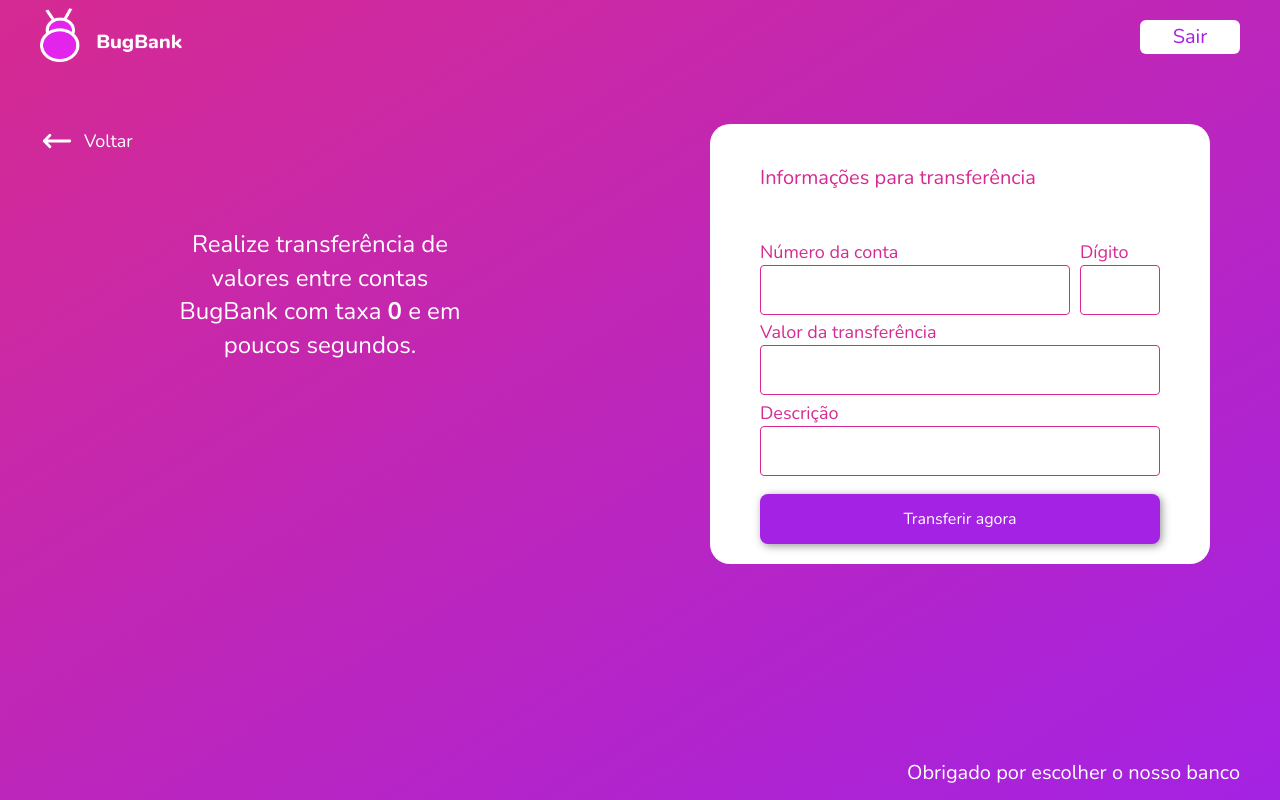
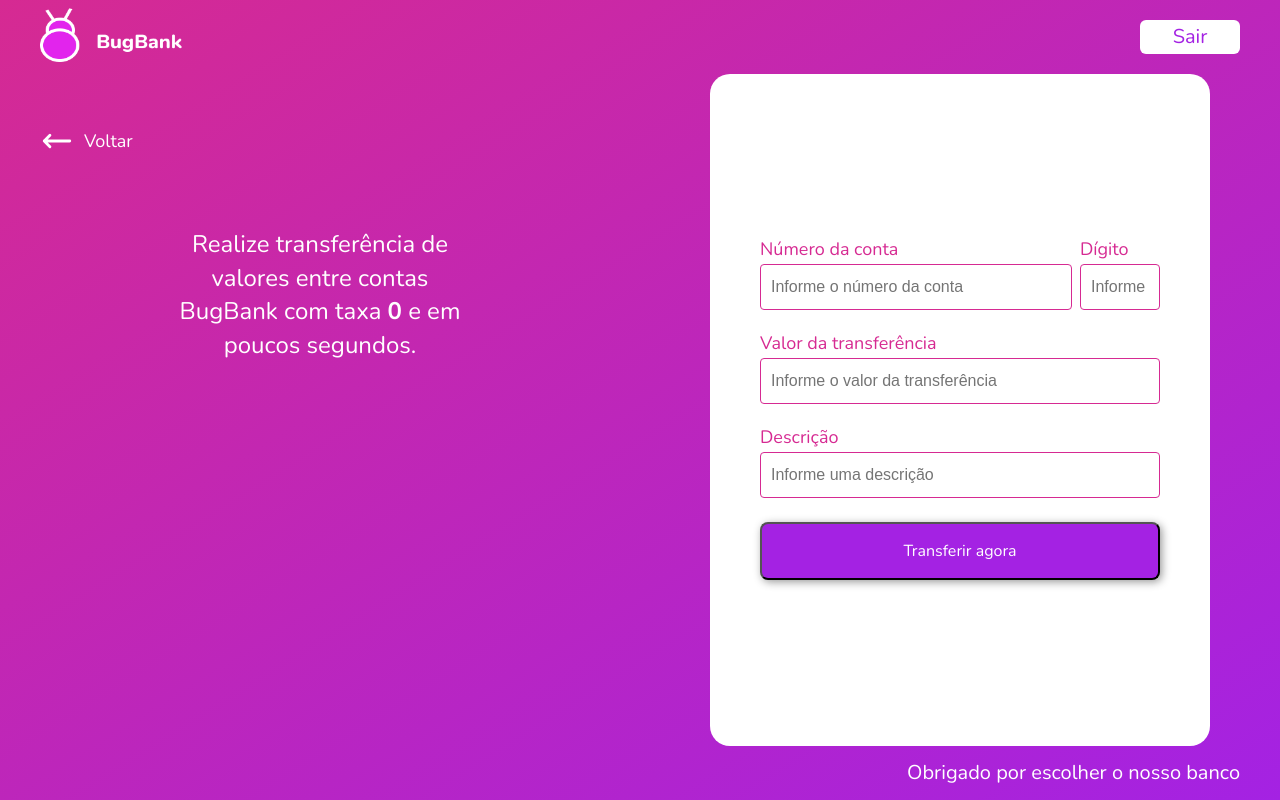
Before and after one commit to jhonatasmatos/bugbank-ui, a Next.js app: page /transfer in a window 1280 px wide. Built offline with nearby package versions, Linux system fonts and the light colour scheme.

Commit message:
🏷️  Changed transfer.jsx transfer.tsx

```diff
--- a/src/pages/transfer/index.jsx
+++ b/src/pages/transfer/index.tsx
@@ -1,17 +1,15 @@
 import { useState } from 'react'
 import { useRouter } from 'next/router'
-import { v4 as uuidv4 } from 'uuid';
-import cookie from 'js-cookie'
 import Image from 'next/image'
 import Head from 'next/head'
 import { HiOutlineArrowNarrowLeft } from 'react-icons/hi'
-import styled, { css } from 'styled-components'
-
+import styled from 'styled-components'
+import cookie from 'js-cookie'
 import HeadLinks from '../../components/HeadLinks'
 
 import {
   LinkText,
-  InputText,
+  FormTransfer,
   Modal
 } from '../../components'
 
@@ -37,104 +35,10 @@ function Transfer() {
     router.back()
   }
 
-  const handleTransfer = () => {
-    const items = allStorage()
-
-    if (Number(transferValue) < 0 || Number(transferValue) === 0) {
-      setModalText('Valor da transferência não pode ser 0 ou negativo')
-      setOpenModal(true)
-      setModalType('error')
-
-      return
-    }
-
-    let account
-    items.map((item) => {
-      if (item.includes(`${accountNumber}-${digit}`)) {
-        account = JSON.parse(item)
-      }
-    })
-
-    if (!account) {
-      setModalText('Conta inválida ou inexistente')
-      setOpenModal(true)
-      setModalType('error')
-
-      return
-    }
-
-    if (account.email === user.email) {
-      setModalText('Nao pode transferir pra mesmo conta')
-      setOpenModal(true)
-      setModalType('error')
-
-      return
-    }
-
-    const myAccount = localStorage.getItem(user.email)
-    const myAccountFormatted = JSON.parse(myAccount)
-
-    if (myAccountFormatted.balance < transferValue) {
-      setModalText('Você não tem saldo suficiente para essa transação')
-      setOpenModal(true)
-      setModalType('error')
-
-      return
-    }
-
-    myAccountFormatted.balance = Number(myAccountFormatted.balance) - Number(transferValue)
-    localStorage.setItem(myAccountFormatted.email, JSON.stringify(myAccountFormatted))
-
-    account.balance = Number(account.balance) + Number(transferValue)
-    localStorage.setItem(account.email, JSON.stringify(account))
-
-    const trxWithdrawal = {
-      id: uuidv4(),
-      date: getDateNow(),
-      type: 'withdrawal',
-      transferValue: -transferValue,
-      description
-    }
-
-    const trxInput = {
-      id: uuidv4(),
-      date: getDateNow(),
-      type: 'input',
-      transferValue: Number(transferValue),
-      description
-    }
-
-    const storageTrxWithdrawal = localStorage.getItem(`transaction:${user.email}`)
-
-    if (!storageTrxWithdrawal) {
-      localStorage.setItem(`transaction:${user.email}`, JSON.stringify([trxWithdrawal]))
-    } else {
-      const storage = localStorage.getItem(`transaction:${user.email}`)
-      const storageParsed = JSON.parse(storage)
-      const newStorage = [...storageParsed, trxWithdrawal]
-
-      localStorage.setItem(`transaction:${user.email}`, JSON.stringify(newStorage))
-    }
-
-    const storageTrxInput = localStorage.getItem(`transaction:${account.email}`)
-
-    if (!storageTrxInput) {
-      localStorage.setItem(`transaction:${account.email}`, JSON.stringify([trxInput]))
-    } else {
-      const storageInput = localStorage.getItem(`transaction:${account.email}`)
-      const storageInputParsed = JSON.parse(storageInput)
-      const newStorageInput = [...storageInputParsed, trxInput]
-
-      localStorage.setItem(`transaction:${account.email}`, JSON.stringify(newStorageInput))
-    }
-
-    if(storageTrxWithdrawal){
-      setModalText('Transferencia realizada com sucesso')
-      setOpenModal(true)
-      setModalType('ok')
-
-      setRedirect(true)
-    }
+  function callModal(message: string) {
+    setModalType('error')
+    setModalText(message)
+    setOpenModal(true)
   }
 
   const closeModal = () => {
@@ -143,11 +47,6 @@ function Transfer() {
     if(redirect){
       router.push('/bank-statement')
     }
-  }
-
-  const handleLogout = () => {
-    setSession(false)
-    router.push('/')
   }
 
   const setSession = (session) => {
@@ -161,18 +60,12 @@ function Transfer() {
     }
   }
 
-  const allStorage = () => {
 
-    var values = [],
-      keys = Object.keys(localStorage),
-      i = keys.length;
+  const handleLogout = () => {
+    setSession(false)
+    router.push('/')
+  }
 
-    while (i--) {
-      values.push(localStorage.getItem(keys[i]));
-    }
-
-    return values;
-  }
 
   return (
     <Container>
@@ -210,7 +103,8 @@ function Transfer() {
       </ContainerTexts>
 
       <ContainerForm>
-        <Form>
+        <FormTransfer onCallModal={callModal} />
+        {/* <Form>
           <FormTitle>Informações para transferência</FormTitle>
 
           <ContainerAccountNumber>
@@ -245,7 +139,7 @@ function Transfer() {
           />
 
           <Button id='btnTransferNow' onClick={handleTransfer} secondary>Transferir agora</Button>
-        </Form>
+        </Form> */}
       </ContainerForm>
 
       <Footer>
@@ -387,53 +281,10 @@ const ContainerForm = styled.div`
   grid-area: form;
 `
 
-const Button = styled.a`
-  display: flex;
-  width: 16rem;
-  height: 5rem;
-  border-radius: 0.8rem;
-  margin-top: 1rem;
-  align-items: center;
-  justify-content: center;
 
-  cursor: pointer;
-
-  color: ${(props) => props.theme.colors.white};
-  background: ${(props) => props.theme.colors.primary};
-  filter: drop-shadow(2px 2px 4px rgba(0, 0, 0, 0.4));
-
-  ${props => props.outline && css`
-    color: ${(props) => props.theme.colors.secondary};
-    background: ${(props) => props.theme.colors.white};
-    border: 1px solid ${(props) => props.theme.colors.secondary};`
-  }
-
-  ${props => props.secondary && css`
-    width: 100%;
-    background: ${(props) => props.theme.colors.secondary};`
-  }
-
-  &:hover {
-    opacity: 0.8;
-  }
-
-  @media(max-width: 780px){
-    width: 100%;
-  }
-`
 
 const Form = styled.div`
-  display: flex;
-  flex-direction: column;
-  justify-content: space-between;
-  padding: 2rem 5rem;
-  width: 50rem;
-  height: 44rem;
-  margin-top: 5rem;
-  border-radius: 2rem;
 
-  background: ${(props) => props.theme.colors.white};
-  grid-area: form;
 `
 
 const Footer = styled.div`
```
